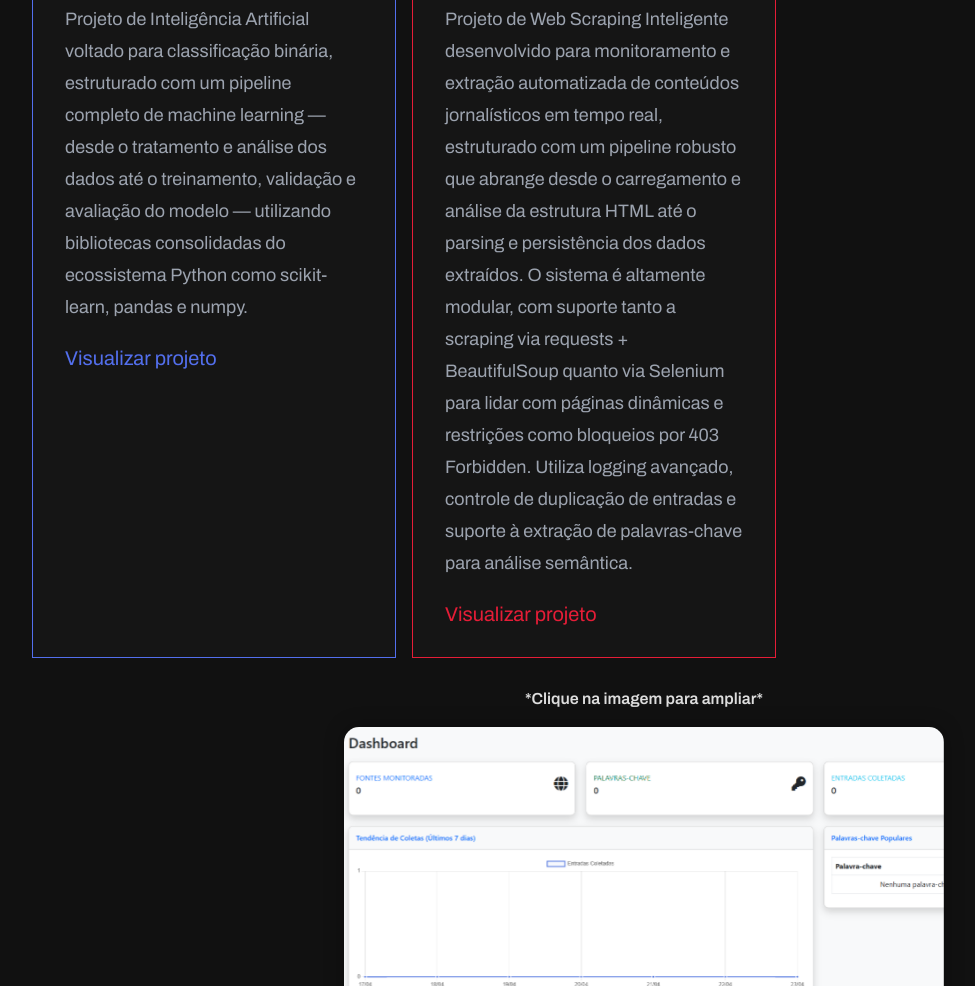
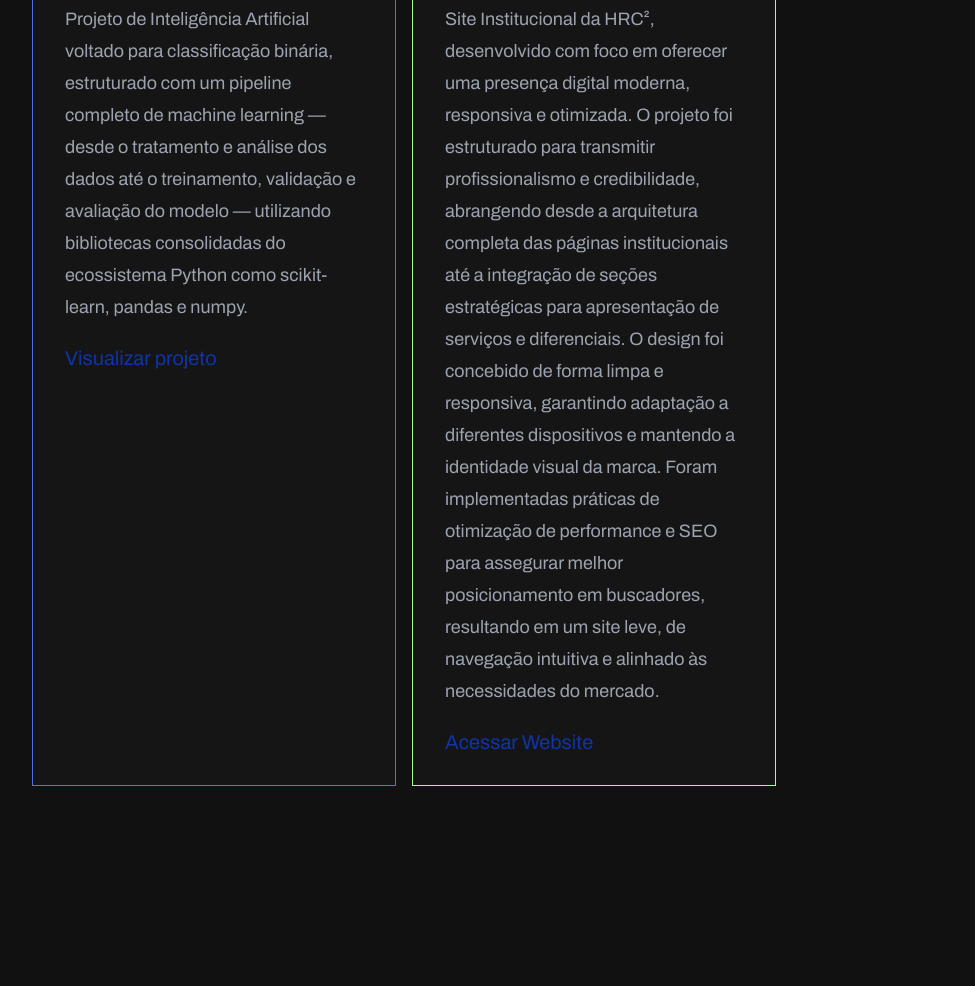
Before and after one commit to GabrielRibeiroBatista/portfolio, a plain HTML site: page index.html in a window 1280 px wide. Shown: the part 2997-3983 px from the top of the page, without its empty margins (46-1021 px from the left). Drawn offline with nearby package versions, Linux system fonts and the light colour scheme.

Commit message:
Update project identifiers and descriptions in index.html and style.css

```diff
--- a/assets/css/style.css
+++ b/assets/css/style.css
@@ -515,28 +515,28 @@ header.scrolled {
     flex-wrap:wrap;
     text-align:left
 }
-#s-projects .grid-layout #projects .teslabank{
+#s-projects .grid-layout #projects .oraculo{
     border:1px solid #e51d37
 }
-#s-projects .grid-layout #projects .teslabank:hover{
+#s-projects .grid-layout #projects .oraculo:hover{
     border:1px solid #e51d37
 }
-#s-projects .grid-layout #projects .naped{
+#s-projects .grid-layout #projects .ebook{
     border:1px solid #00a3ff
 }
-#s-projects .grid-layout #projects .naped:hover{
+#s-projects .grid-layout #projects .ebook:hover{
     border:1px solid #00a3ff
 }
-#s-projects .grid-layout #projects .efront{
+#s-projects .grid-layout #projects .hrc{
     border:1px solid #a6fb98
 }
-#s-projects .grid-layout #projects .efront:hover{
+#s-projects .grid-layout #projects .hrc:hover{
     border:1px solid #a6fb98
 }
-#s-projects .grid-layout #projects .steam{
+#s-projects .grid-layout #projects .ia{
     border:1px solid #536fed
 }
-#s-projects .grid-layout #projects .steam:hover{
+#s-projects .grid-layout #projects .ia:hover{
     border:1px solid #536fed
 }
 #s-projects .grid-layout #projects>article{
--- a/index.html
+++ b/index.html
@@ -237,38 +237,50 @@
           <h2 class="delaySmallReveal">Projetos <span>.</span></h2>
           <div id="projects">
 
-            <article class="intervalCardReveal steam">
+            <article class="intervalCardReveal ia">
               <h3>IA de Classificação Binária</h3>
               <p>Projeto de Inteligência Artificial voltado para classificação binária, estruturado com um pipeline completo de machine learning — desde o tratamento e análise dos dados até o treinamento, validação e avaliação do modelo — utilizando bibliotecas consolidadas do ecossistema Python como scikit-learn, pandas e numpy.</p>
               <a
                 href="https://github.com/GabrielRibeiroBatista/Projeto_ia"
                 rel="noopener"
                 target="_blank"
-                id="steam"
+                id="ia"
                 >Visualizar projeto
               </a>
             </article>
 
-            <article class="intervalCardReveal teslabank">
+            <article class="intervalCardReveal hrc">
+              <h3>Institucional HRC²</h3>
+              <p>Site Institucional da HRC², desenvolvido com foco em oferecer uma presença digital moderna, responsiva e otimizada. O projeto foi estruturado para transmitir profissionalismo e credibilidade, abrangendo desde a arquitetura completa das páginas institucionais até a integração de seções estratégicas para apresentação de serviços e diferenciais. O design foi concebido de forma limpa e responsiva, garantindo adaptação a diferentes dispositivos e mantendo a identidade visual da marca. Foram implementadas práticas de otimização de performance e SEO para assegurar melhor posicionamento em buscadores, resultando em um site leve, de navegação intuitiva e alinhado às necessidades do mercado.</p>
+              <a
+                href="https://hrc2.net.br"
+                rel="noopener"
+                target="_blank"
+                id="hrc"
+                >Acessar Website
+              </a>
+            </article>
+
+            <article class="intervalCardReveal oraculo">
               <h3>Oráculo de dados</h3>
               <p>Projeto de Web Scraping Inteligente desenvolvido para monitoramento e extração automatizada de conteúdos jornalísticos em tempo real, estruturado com um pipeline robusto que abrange desde o carregamento e análise da estrutura HTML até o parsing e persistência dos dados extraídos. O sistema é altamente modular, com suporte tanto a scraping via requests + BeautifulSoup quanto via Selenium para lidar com páginas dinâmicas e restrições como bloqueios por 403 Forbidden. Utiliza logging avançado, controle de duplicação de entradas e suporte à extração de palavras-chave para análise semântica.</p>
               <a
                 href="https://github.com/GabrielRibeiroBatista/oraculo-de-dados"
                 rel="noopener"
                 target="_blank"
-                id="teslabank"
+                id="oraculo"
                 >Visualizar projeto
               </a>
             </article>
 
-            <article class="intervalCardReveal naped">
+            <article class="intervalCardReveal ebook">
               <h3>E-book - Da Fundação à Publicação com Django</h3>
               <p>O livro "Da Fundação à Publicação com Django" foi escrito para quem deseja aprender a desenvolver aplicações web do zero, seguindo boas práticas de programação e explorando de forma completa os recursos do framework Django.</p>
               <a
                 href="https://www.amazon.com.br/dp/B0FC32CPMS?"
                 rel="noopener"
                 target="_blank"
-                id="naped"
+                id="ebook"
                 >Visualizar E-book (Prévia)
               </a>
             </article>
```
